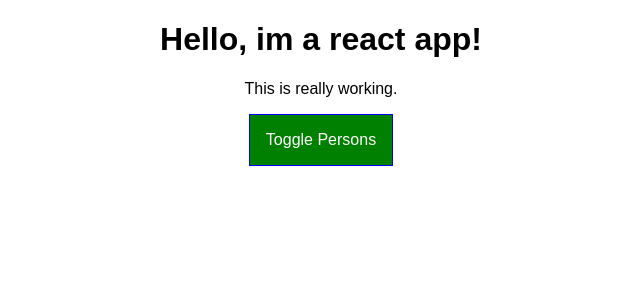
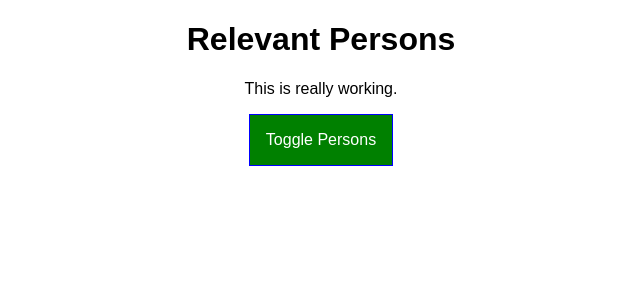
Before and after one commit to RobLMartin/react-practice, a React app: page / in a window 1280 px wide. Shown: the top 300 px of the page, without its empty margins (319-959 px from the left). Built offline with nearby package versions, Linux system fonts and the light colour scheme.

Commit message:
understanding props.

```diff
--- a/src/components/Cockpit/Cockpit.js
+++ b/src/components/Cockpit/Cockpit.js
@@ -18,7 +18,7 @@
 
     return (
         <div className={styles.Cockpit}>
-            <h1>Hello, im a react app!</h1>
+            <h1>{ props.appTitle }</h1>
             <p className={classes.join(' ')}>This is really working.</p>
             <button
             className={btnClass}
--- a/src/containers/App.js
+++ b/src/containers/App.js
@@ -56,6 +56,7 @@
     return (
       <div className={styles.App}>
         <Cockpit
+          appTitle={ this.props.title }
           showPersons={this.state.showPersons}
           persons={this.state.persons}
           clicked={this.togglePersonsHandler}/>
--- a/src/index.js
+++ b/src/index.js
@@ -4,5 +4,5 @@
 import App from './containers/App';
 import registerServiceWorker from './registerServiceWorker';
 
-ReactDOM.render(<App />, document.getElementById('root'));
+ReactDOM.render(<App title="Relevant Persons"/>, document.getElementById('root'));
 registerServiceWorker();
```
